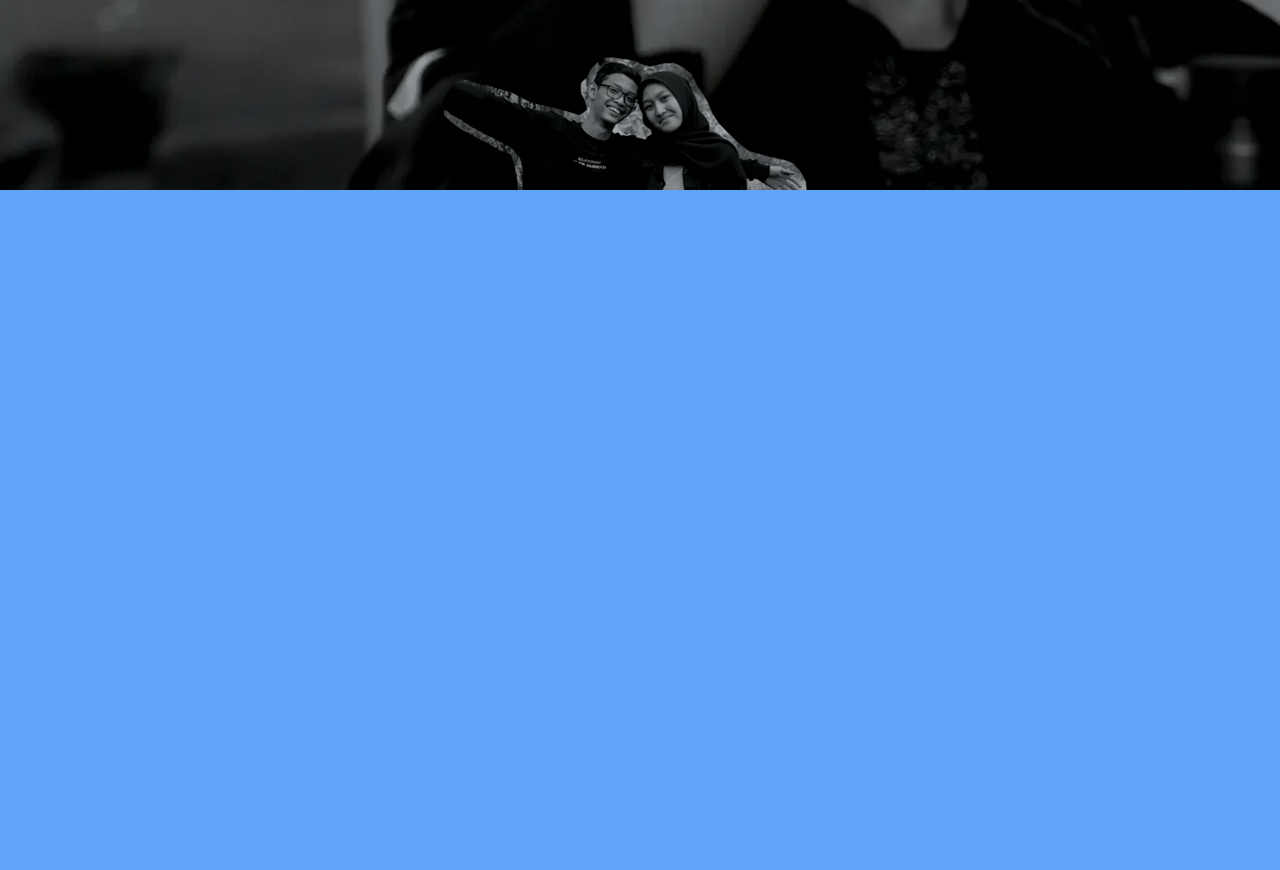
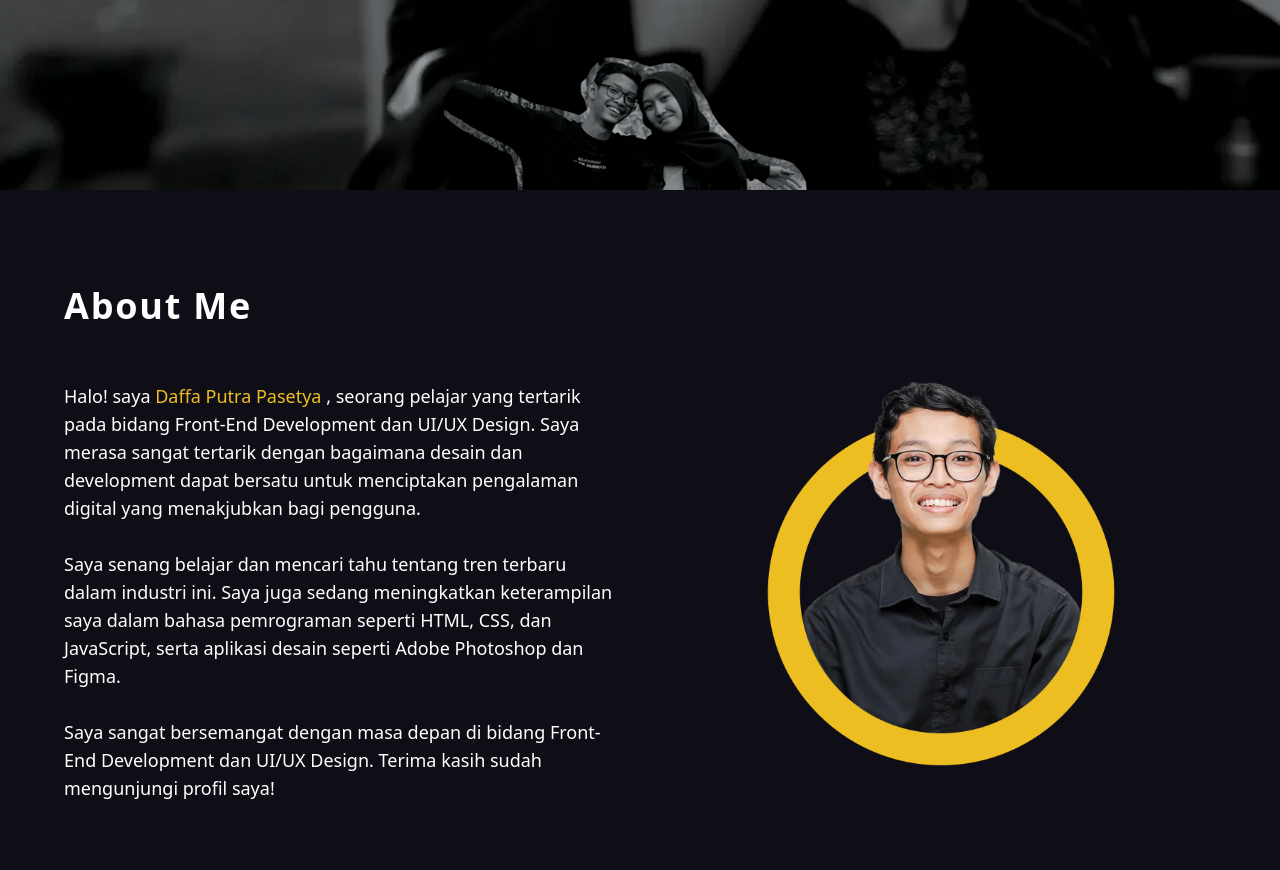
Before and after one commit to daffaputra09/daffaputra09.github.io, a website: page index.html in a window 1280 px wide. Shown: the part 610-1480 px from the top of the page. Drawn offline with nearby package versions, Linux system fonts and the light colour scheme; a script that the page names is missing.

Commit message:
Update About Me

```diff
--- a/index.html
+++ b/index.html
@@ -31,6 +31,7 @@
       <span class="self-center text-xl font-semibold whitespace-nowrap text-white ">Daffa Putra</span>
   </a>
   <div class="flex md:order-2 items-center">
+      <a href="https://github.com/daffaputra09"    target="_blank" class="transition-all duration-200 hover:bg-primary rounded-full mx-1 md:mx-2  md:mr-0 items-center h-8 lg:h-10 " ><img src="https://i.postimg.cc/fbD1s6L5/GitHub.png"   class="h-8 lg:h-10" alt="behance"  ></a>
       <a href="https://www.behance.net/daffaa-dp"    target="_blank" class="transition-all duration-200 hover:bg-primary rounded-full mx-1 md:mx-2  md:mr-0 items-center h-8 lg:h-10 " ><img src="https://i.postimg.cc/vTHmzkGS/behance.webp"   class="h-8 lg:h-10" alt="behance"  ></a>
       <a href="https://www.instagram.com/daffaa.dp"  target="_blank" class="transition-all duration-250 hover:bg-primary rounded-full mx-1 md:mx-2  md:mr-0 items-center h-8 lg:h-10 " ><img src="https://i.postimg.cc/YqW5P8jX/instagram.webp" class="h-8 lg:h-10" alt="instagram"  ></a>
       <a href="https://www.linkedin.com/in/daffaa-dp" target="_blank" class="transition-all duration-250 hover:bg-primary rounded-full mx-1 md:mx-2  md:mr-0 items-center h-8 lg:h-10 " ><img src="https://i.postimg.cc/J7D71NGX/linkedin.webp"  class="h-8 lg:h-10" alt="linkedin"  ></a>
@@ -72,7 +73,23 @@
     <div class="bg-black h-screen w-screen z-0 opacity-30"></div>
     <div class="hero-text whitespace-nowrap absolute text-3xl sm:text-[3rem] font-bold text-white border-r-2 border-white" id="hero-text"></div>
   </div>
-  <div class="about a w-[100%]  bg-blue-400 min-h-screen " id="about" ></div>
+  <div class="about bg-base   " id="about" >
+    <div class="w-[90%] pt-20 md:pt-24 pb-20 md:pb-24 mx-auto text-white">
+      <h1 class="font-bold tracking-wider text-2xl md:text-4xl  ">About Me</h1>
+      <div class="gap-[4vw] mt-7 md:mt-14 grid lg:inline-grid lg:grid-cols-2 md:grid-cols-2">
+        <div class="text-lg">
+          <p>Halo! saya <span class="text-primary">Daffa Putra Pasetya</span> , seorang pelajar yang tertarik pada bidang Front-End Development dan UI/UX Design. Saya merasa sangat tertarik dengan bagaimana desain dan development dapat bersatu untuk menciptakan pengalaman digital yang menakjubkan bagi pengguna.</p>
+          <br>
+          <p>Saya senang belajar dan mencari tahu tentang tren terbaru dalam industri ini. Saya juga sedang meningkatkan keterampilan saya dalam bahasa pemrograman seperti HTML, CSS, dan JavaScript, serta aplikasi desain seperti Adobe Photoshop dan Figma.</p>
+          <br>
+          <p>Saya sangat bersemangat dengan masa depan di bidang Front-End Development dan UI/UX Design. Terima kasih sudah mengunjungi profil saya!</p>
+        </div>
+        <div class="mt-7 md:mt-0">
+          <img src="public/img/about.webp" class="w-96 mx-auto  " alt="">
+        </div>
+      </div>
+    </div>
+  </div>
   <div class="work bg-base" id="work" >
     <div class="w-[90%] pt-20 md:pt-24 pb-20 md:pb-24 mx-auto text-white">
     <div class=" ">
@@ -304,7 +321,7 @@
       </div>
     </div>
   </div>
-  <div class="contact h-screen" id="contact"></div>
+  <div class="contact h-screen" id="contact"></div>z
 
 <!-- Flowbite -->
 <script src="https://cdnjs.cloudflare.com/ajax/libs/flowbite/1.6.3/flowbite.min.js"></script>
```
Also changed, not shown: index2.html (+1 -0 lines), public/css/output.css, public/img/about.webp (added), public/img/behance.webp (deleted), public/img/instagram.webp (deleted), public/img/linkedin.webp (deleted).
